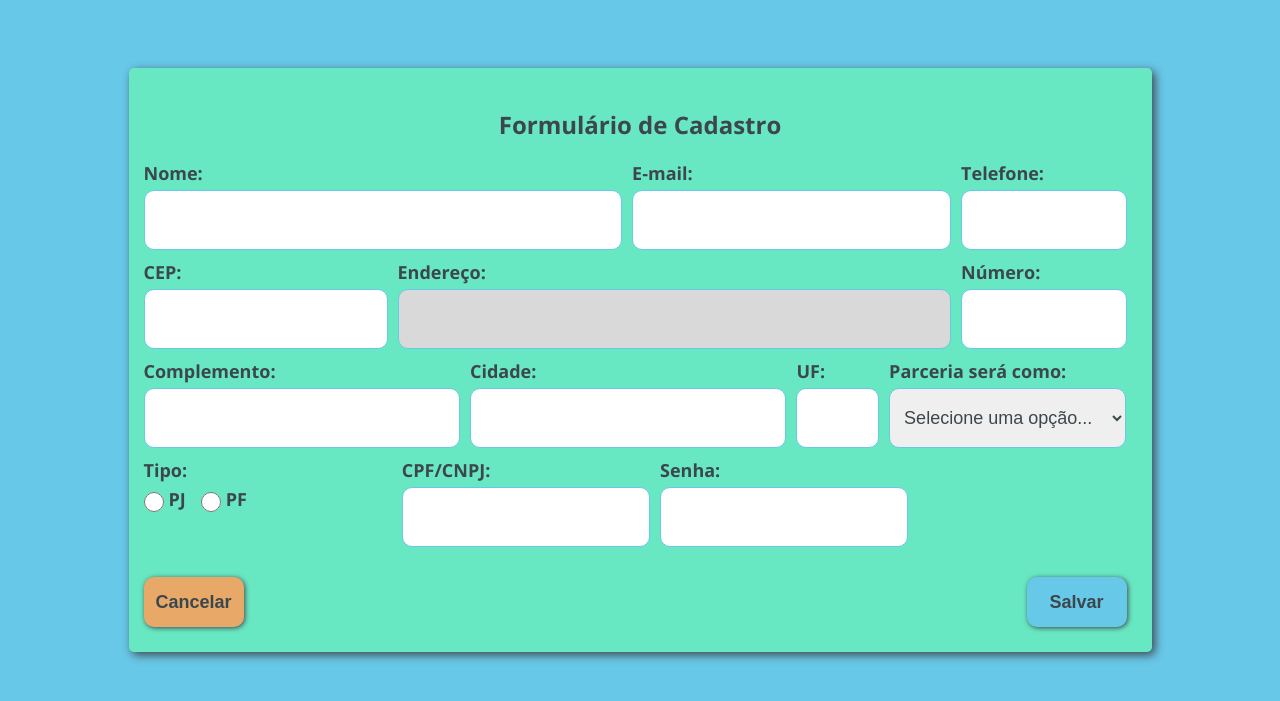
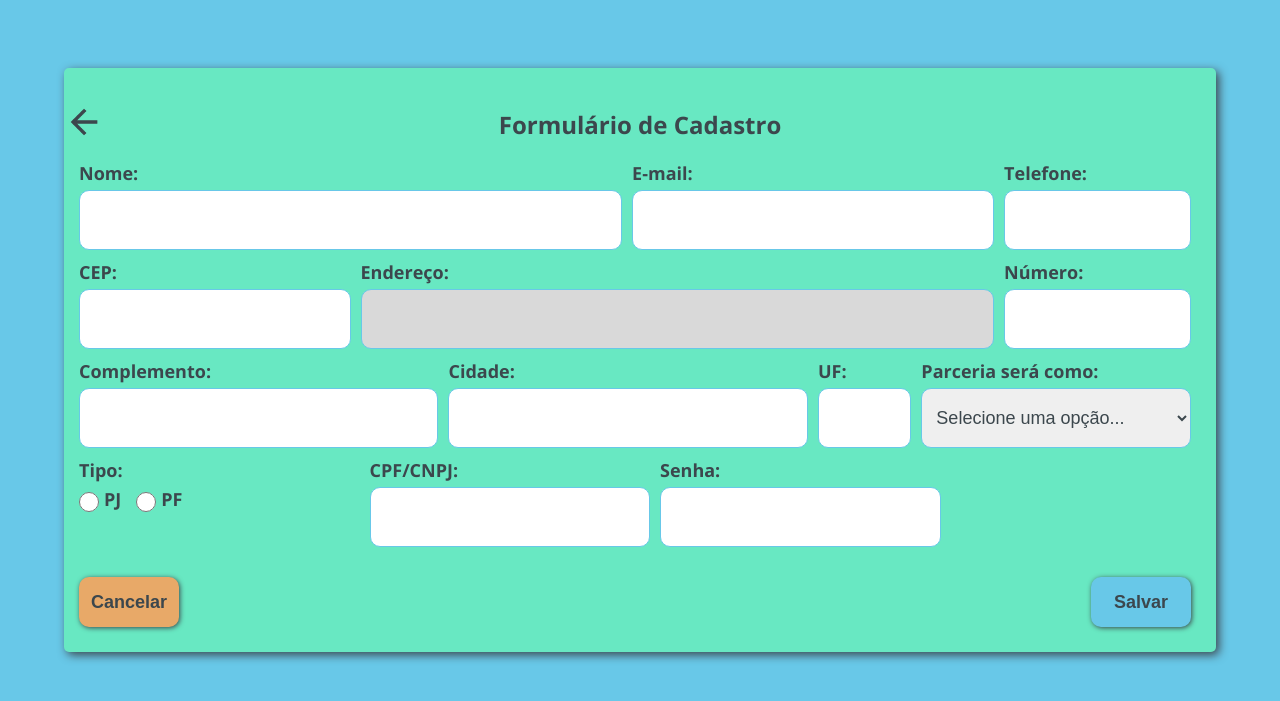
Before and after one commit to paulornr89/projetoDoeMais, a PHP site: page /app/views/cadastroUsuario.php in a window 1280 px wide. Shown: the top 701 px of the page. Run offline with PHP 8.4, Linux system fonts and the light colour scheme.

Commit message:
ajuste para sair do formulário de cadastro, e para limpar sessão

```diff
--- a/app/views/cadastroUsuario.php
+++ b/app/views/cadastroUsuario.php
@@ -23,8 +23,10 @@
 <body class="fundoLogin">
     <main>
         <form class="cadastro" action="cadastrar" method="post">
-            <div class="titulo">
-                <h2 class="titulo-texto">Formulário de Cadastro</h2>
+            <div class="tituloCadastro titulo">
+                <a target="_self" href="../../public/menuAdmin.php" class="voltarCadastro"><img src="../../public/assets/arrowIcon.png" alt="Voltar"></a>
+                <h2 class="titulo-textoCadastro titulo-texto">Formulário de Cadastro</h2>
+                <div class="espaco-vazio"></div>
             </div>
             <div class="row">
                 <div class="col-6">
--- a/app/views/doacao/doacaoItens.php
+++ b/app/views/doacao/doacaoItens.php
@@ -39,7 +39,7 @@
                     <h2 class="titulo-texto">O que você deseja doar?</h2>
                 </div>
                 <div class="search">
-                    <input type="text" class="form-control" id="pesquisaItens" name="pesquisaItens" placeholder="Digite uma data..."/>
+                    <input type="text" class="form-control" id="pesquisaItens" name="pesquisaItens" placeholder="Informe um item..."/>
                 </div>
                 <div class="listaItens">
                 </div>
--- a/app/views/listarDoadores.php
+++ b/app/views/listarDoadores.php
@@ -25,7 +25,7 @@
 </head>
 <body>
     <header>
-        <a target="_self" href="../../public/menuAdmin.php" class="voltar"><img src="../../public/assets/arrowIcon.png" alt="Voltar"></a>
+        <a target="_self" href="../../public/login.php" class="voltar"><img src="../../public/assets/arrowIcon.png" alt="Voltar"></a>
         <h2>Doe+</h2>
         <a class="perfil"><img src="../../public/assets/perfil/<?php echo $_SESSION['imagem']; ?>" alt="Imagem de Perfil" onerror="this.onerror=null; this.src='../../public/assets/perfilDefault.png'"></a>
     </header>
--- a/public/css/style.css
+++ b/public/css/style.css
@@ -940,6 +940,23 @@ a:visited {
         flex-wrap: wrap;
     }
 
+     /* .titulo {
+        display: flex;
+        align-items: center;
+        justify-content: center;
+        position: relative;
+    }
+
+    .voltar {
+        position: absolute;
+        left: 0;
+    }
+
+    .titulo-texto {
+        margin: 0;
+        text-align: center;
+    } */
+
 }
 
 @media only screen and (min-width: 768px) {/*DESKTOPS*/
@@ -1002,6 +1019,34 @@ a:visited {
 
     .cadastro {
         margin: 20px auto 20px auto;
+        width: 90%;
+    }
+
+    .tituloCadastro {
+        display: flex;
+        align-items: center;
+        justify-content: center;
+        position: relative;
+    }
+
+    .voltarCadastro {
+        position: absolute;
+        left: 0;
+    }
+
+    .voltarCadastro img {
+        width: 40px!important;
+        height: 40px!important;
+        transition: transform 0.3s;
+    }
+
+    .voltarCadastro img:hover {
+        transform: scale(1.1);
+    }
+
+    .titulo-textoCadastro {
+        margin: 0;
+        text-align: center;
     }
 
     form label {
--- a/public/login.php
+++ b/public/login.php
@@ -31,7 +31,7 @@
             </div>
             <div class="form-group">
                 <input type="password" class="form-control" id="senha" name="senha" placeholder="Senha"/>
-                <span><a>Esqueceu sua senha?</a></span>
+                <!-- <span><a>Esqueceu sua senha?</a></span> -->
             </div>
             <div class="form-group">
                 <button type="submit" class="btnLogin">Login</button>
--- a/public/menuAdmin.php
+++ b/public/menuAdmin.php
@@ -36,5 +36,6 @@
             <li><a target="_self" href="../app/views/listarDoadores.php"><div class="icone"><img src="/projetoDoar/public/assets/default.svg" alt="Listar Doadores"></div><div class="texto">Listar Doadores</div></a></li>
         </ul>
     </main>
+    <script type="text/javascript" src="../app/views/mainMenu.js"></script>
 </body>
 </html>
--- a/public/menuDoador.php
+++ b/public/menuDoador.php
@@ -24,7 +24,7 @@
 </head>
 <body>
     <header>
-        <a href="./logout.php" class="voltar"><img src="../public/assets/arrow.png" alt="Voltar"></a>
+        <a href="./logout.php" class="voltar logout"><img src="../public/assets/arrow.png" alt="Voltar"></a>
         <h2>Doe+</h2>
         <a class="perfil"><img src="./assets/perfil/<?php echo $_SESSION['imagem']; ?>" alt="Imagem de Perfil" onerror="this.onerror=null; this.src='./assets/perfilDefault.png'"></a>
     </header>
@@ -41,5 +41,6 @@
             ?>
         </ul>
     </main>
+    <script type="text/javascript" src="../app/views/mainMenu.js"></script>
 </body>
 </html>
--- a/public/menuInstituicao.php
+++ b/public/menuInstituicao.php
@@ -36,5 +36,6 @@
             <li><a target="_self" href="../app/views/editarPerfil.php"><div class="icone"><img src="../public/assets/editarPerfil.svg"  alt="Alterar Perfil"></div><div class="texto">Alterar Perfil</div></a></li>
         </ul>
     </main>
+    <script type="text/javascript" src="../app/views/mainMenu.js"></script>
 </body>
 </html>
```
Also changed, not shown: app/views/mainMenu.js (added, +8 -0 lines).
